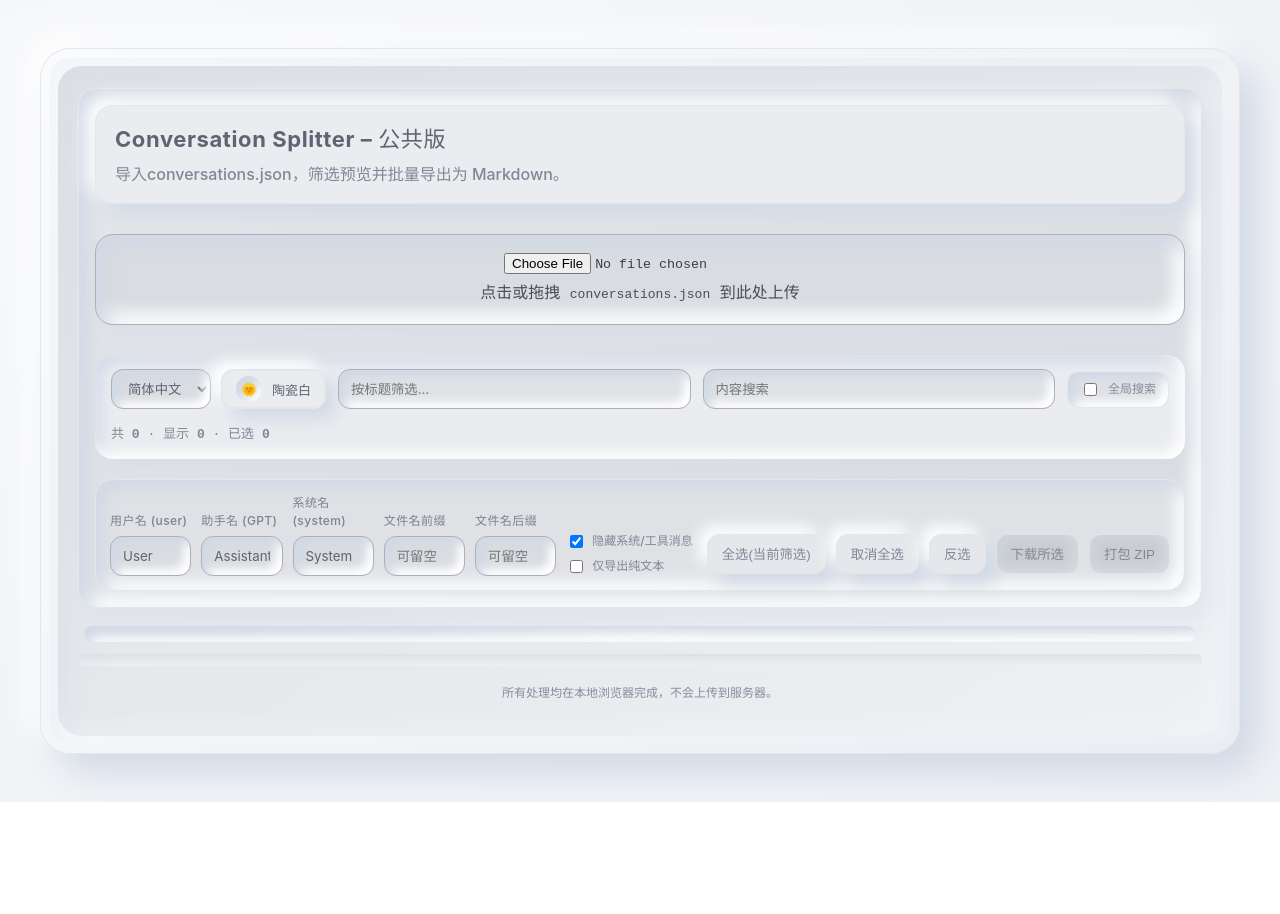
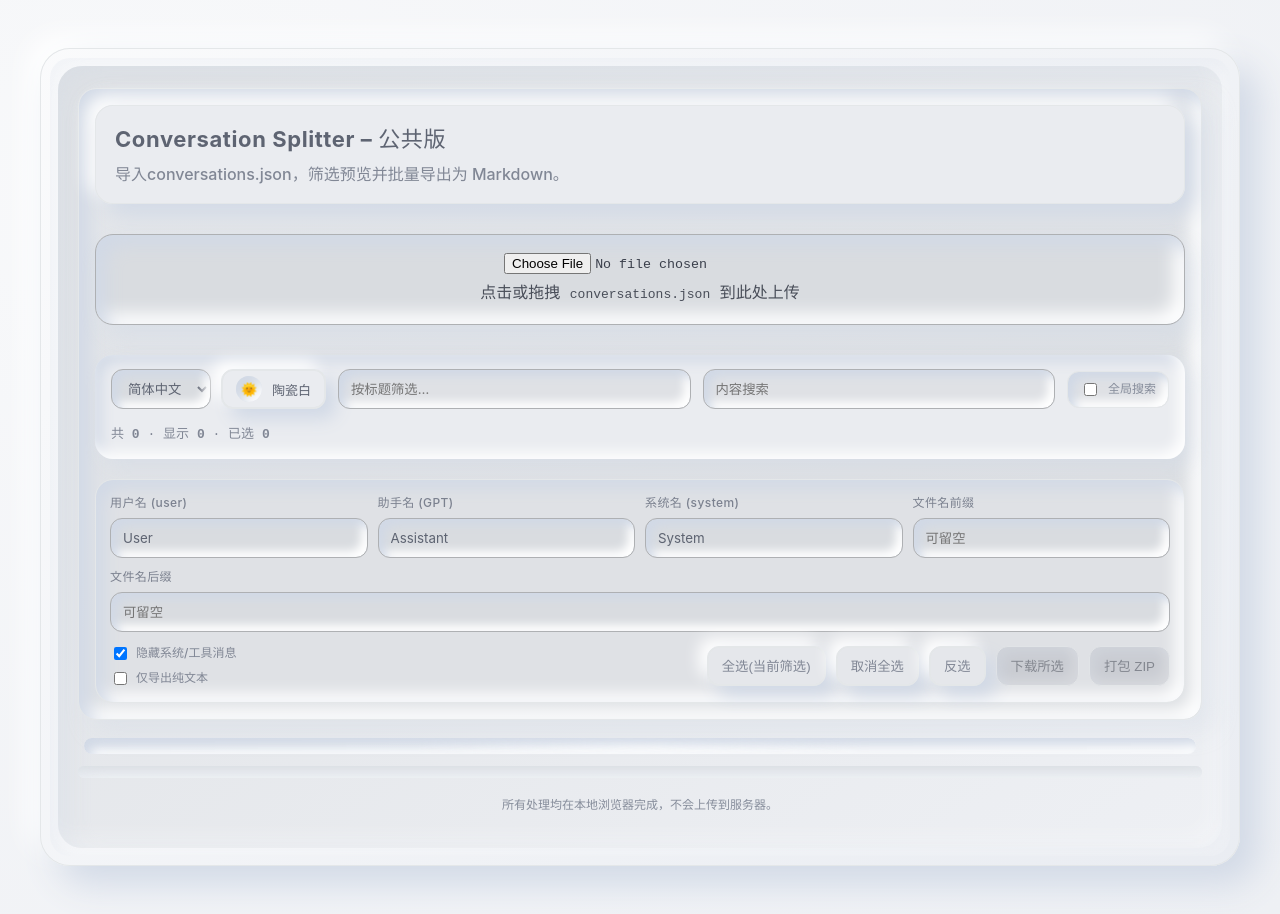
Before and after one commit to chuan-101/json-splitter-public, a React (Vite) app: page / in a window 1280 px wide. Before the commit the page ends 802 px from the top, so only its background shows below. Built offline with nearby package versions, Linux system fonts and the light colour scheme.

Commit message:
Add stats chevron and split settings rows

```diff
--- a/src/components/SettingsPanel.jsx
+++ b/src/components/SettingsPanel.jsx
@@ -26,6 +26,7 @@ export default function SettingsPanel({
   return (
     <div className="settings-deck">
       <div className="deck-row">
+        <div className="settings-row settings-row-inputs">
           <div className="group inline">
             <label>{t('roleUser')}</label>
             <input className="input" value={roleNameUser} onChange={(e)=>setRoleNameUser(e.target.value)} />
@@ -46,7 +47,8 @@ export default function SettingsPanel({
             <label>{t('fileSuffix')}</label>
             <input className="input" value={fileSuffix} onChange={(e)=>setFileSuffix(e.target.value)} placeholder={t('optional')} />
           </div>
-        <div className="deck-actions">
+        </div>
+        <div className="settings-row settings-row-actions">
           <div className="export-options">
             <label className="export-option">
               <input
@@ -65,6 +67,7 @@ export default function SettingsPanel({
               <span>{t('exportPlainText')}</span>
             </label>
           </div>
+          <div className="deck-actions">
             <button className="ghost" onClick={selectAllVisible}>{t('selectAll')}</button>
             <button className="ghost" onClick={deselectAllVisible}>{t('deselectAll')}</button>
             <button className="ghost" onClick={invertVisible}>{t('invert')}</button>
@@ -73,5 +76,6 @@ export default function SettingsPanel({
           </div>
         </div>
       </div>
+    </div>
   );
 }
--- a/src/components/StatsPanel.jsx
+++ b/src/components/StatsPanel.jsx
@@ -5,7 +5,10 @@ export default function StatsPanel({ stats, t, formatRange, defaultOpen = true }
 
   return (
     <details className="stats-panel device-panel" open={defaultOpen}>
-      <summary className="stats-summary">{t('statsSummary')}</summary>
+      <summary className="stats-summary">
+        <span className="summary-chevron" aria-hidden="true">▸</span>
+        <span>{t('statsSummary')}</span>
+      </summary>
       <div className="primary-screens">
         <div className="primary-display deep">
           <div className="display-label">Window Count</div>
--- a/src/styles/base.css
+++ b/src/styles/base.css
@@ -335,10 +335,28 @@ button.ghost {
 }
 
 .deck-row {
-  display: grid;
-  grid-template-columns: repeat(5, minmax(0, 1fr)) auto;
+  display: flex;
+  flex-direction: column;
+  gap: 12px;
+}
+
+.settings-row {
+  display: flex;
+  flex-wrap: wrap;
   gap: 10px;
+  align-items: center;
+}
+
+.settings-row-inputs {
   align-items: end;
+}
+
+.settings-row-inputs .group.inline {
+  flex: 1 1 160px;
+}
+
+.settings-row-actions {
+  justify-content: space-between;
 }
 
 .deck-row .group.inline {
@@ -358,9 +376,9 @@ button.ghost {
 }
 
 .deck-actions {
-  margin-left: auto;
   display: flex;
   gap: 10px;
+  flex-wrap: wrap;
   align-items: center;
   justify-content: flex-end;
 }
@@ -405,6 +423,13 @@ button.ghost {
   list-style: none;
 }
 
+.stats-summary .summary-chevron {
+  font-size: 12px;
+  color: color-mix(in srgb, var(--text-primary) 75%, var(--shadow-dark) 25%);
+  display: inline-flex;
+  transition: transform 0.2s ease;
+}
+
 .stats-panel > summary.stats-summary::marker,
 .stats-panel > summary.stats-summary::-webkit-details-marker {
   display: none;
@@ -412,6 +437,10 @@ button.ghost {
 
 .stats-panel[open] > summary.stats-summary {
   margin-bottom: 12px;
+}
+
+.stats-panel[open] > summary.stats-summary .summary-chevron {
+  transform: rotate(90deg);
 }
 
 .primary-screens {
@@ -872,8 +901,9 @@ button.ghost {
 }
 
 @media (max-width: 1000px) {
-  .deck-row { grid-template-columns: repeat(2, minmax(0, 1fr)); }
-  .deck-actions { grid-column: span 2; justify-content: flex-start; }
+  .settings-row-actions {
+    justify-content: flex-start;
+  }
 }
 
 @media (max-width: 900px) {
@@ -939,8 +969,7 @@ button.ghost {
   .toolbar .toolbar-controls { flex-wrap: wrap; row-gap: 8px; }
   .toolbar .deck-input { width: 100%; }
   .toolbar .action-buttons { justify-content: flex-start; }
-  .deck-row { grid-template-columns: 1fr; }
-  .deck-actions { grid-column: auto; justify-content: flex-start; flex-wrap: wrap; }
+  .deck-actions { justify-content: flex-start; }
 }
 
 @media (max-width: 420px) {
```
Also changed, not shown: 5 other files (tests, documents, lock files or other folders). Lines whose indentation alone changed are shown as unchanged.
